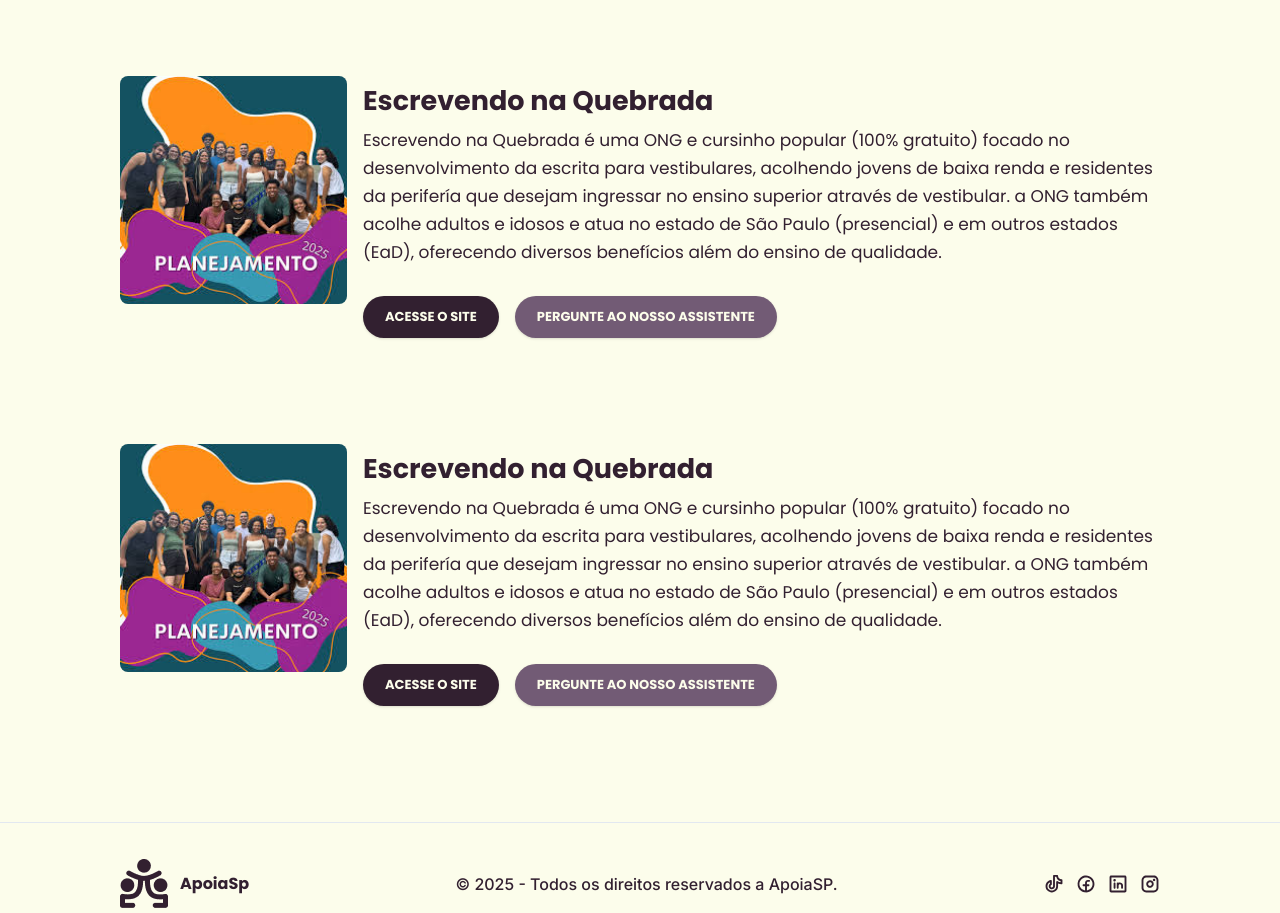
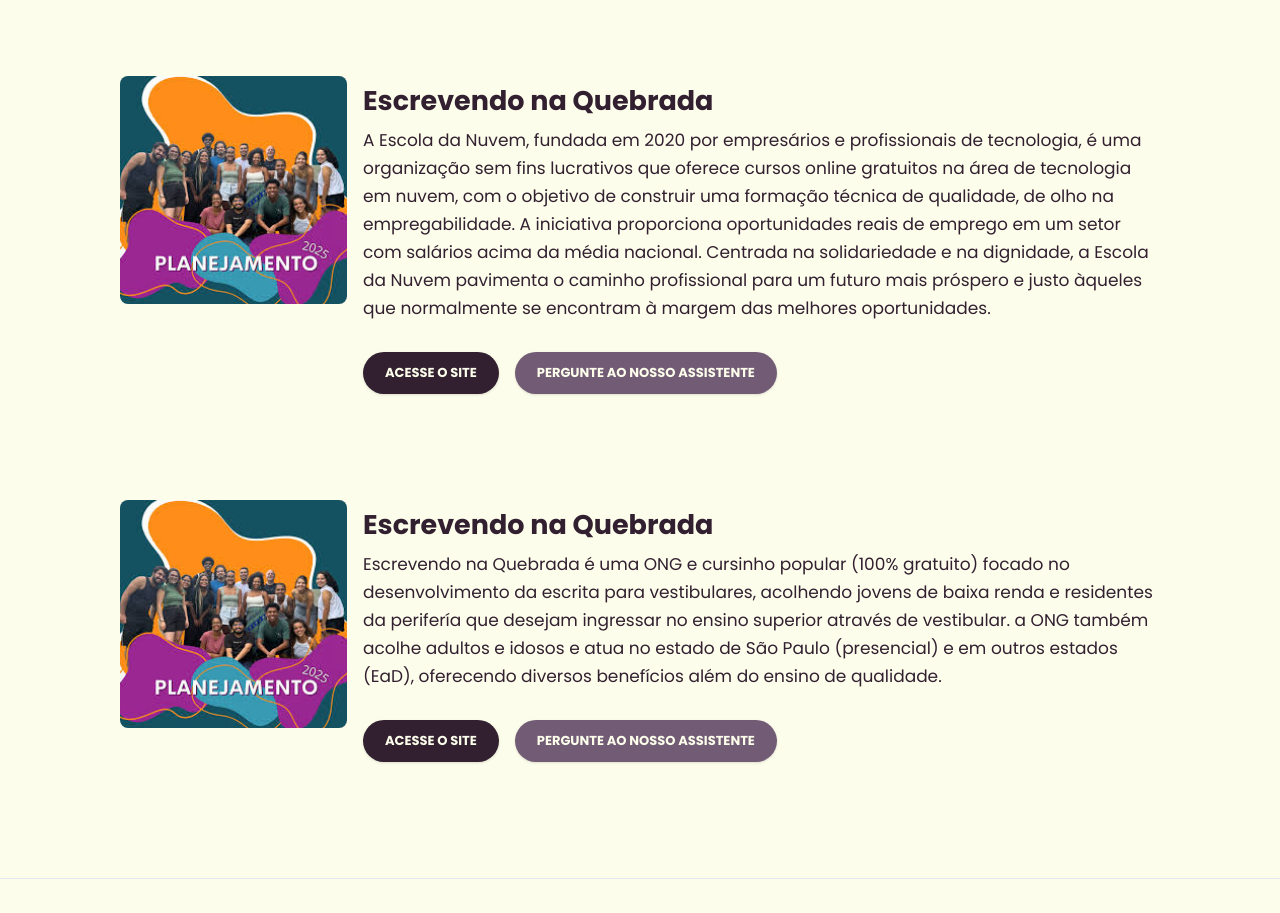
Before and after one commit to felixxleandro/ApoiaSp, a React (Vite) app: page /institutos in a window 1280 px wide. Shown: the part 1040-1953 px from the top of the page. Built offline with nearby package versions, Linux system fonts and the light colour scheme.

Commit message:
Updated Institutos.tsx

```diff
--- a/src/screens/Institutos.tsx
+++ b/src/screens/Institutos.tsx
@@ -12,7 +12,7 @@ const institutions = [
     name: "Escrevendo na Quebrada",
     image: "/foto-institui--o-1.png",
     description:
-      "Escrevendo na Quebrada é uma ONG e cursinho popular (100% gratuito) focado no desenvolvimento da escrita para vestibulares, acolhendo jovens de baixa renda e residentes da perifería que desejam ingressar no ensino superior através de vestibular. a ONG também acolhe adultos e idosos e atua no estado de  São Paulo (presencial) e em outros estados (EaD), oferecendo diversos benefícios além do ensino de qualidade.",
+      "A Escola da Nuvem, fundada em 2020 por empresários e profissionais de tecnologia, é uma organização sem fins lucrativos que oferece cursos online gratuitos na área de tecnologia em nuvem, com o objetivo de construir uma formação técnica de qualidade, de olho na empregabilidade. A iniciativa proporciona oportunidades reais de emprego em um setor com salários acima da média nacional. Centrada na solidariedade e na dignidade, a Escola da Nuvem pavimenta o caminho profissional para um futuro mais próspero e justo àqueles que normalmente se encontram à margem das melhores oportunidades.",
   },
   {
     id: 2,
```
